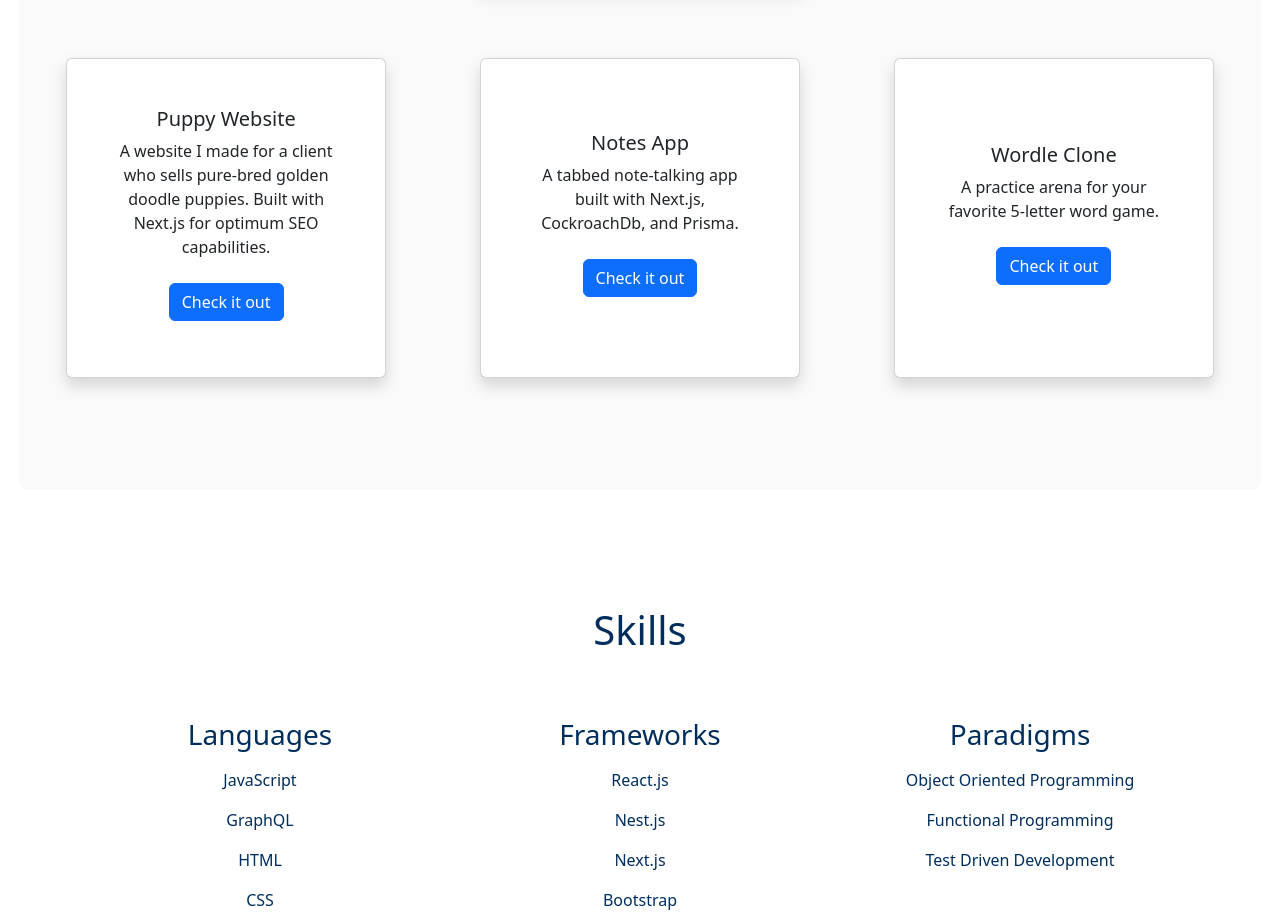
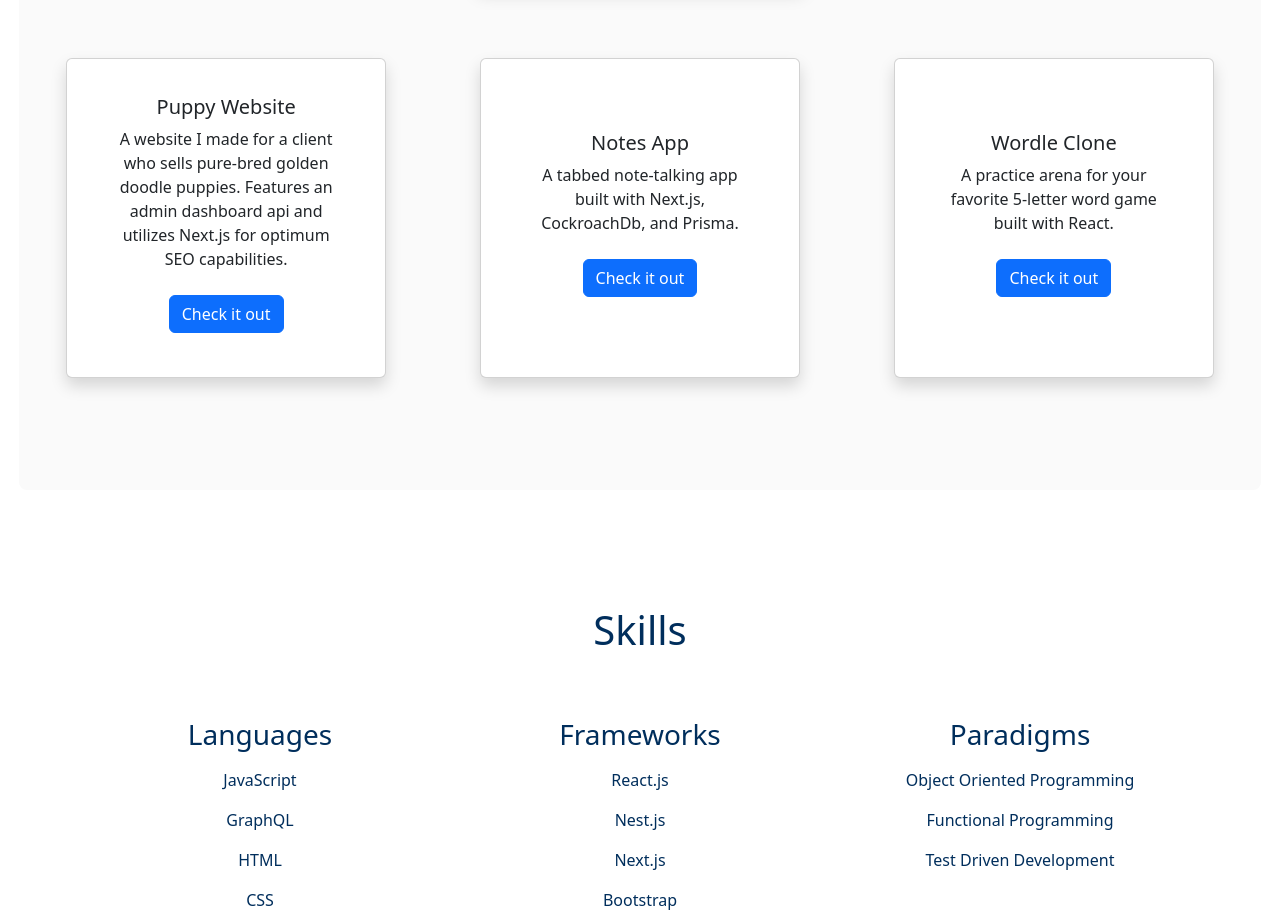
Before and after one commit to j4rola/my-portfolio, a Next.js app: page / in a window 1280 px wide. Shown: the part 980-1904 px from the top of the page. Built offline with nearby package versions, Linux system fonts and the light colour scheme; no server answers.

Commit message:
edits proj descriptions

```diff
--- a/components/Projects.jsx
+++ b/components/Projects.jsx
@@ -1,7 +1,7 @@
 import Card from 'react-bootstrap/Card';
 import Button from 'react-bootstrap/Button';
 import Link from 'next/link';
-import axios from "axios";
+
 
 
 function Projects() {
@@ -19,7 +19,7 @@ function Projects() {
 
                     <Card.Title className='text-center'>Puppy Website</Card.Title>
                     <Card.Text className='text-center'>
-                        A website I made for a client who sells pure-bred golden doodle puppies. Built with Next.js for optimum SEO capabilities.
+                        A website I made for a client who sells pure-bred golden doodle puppies. Features an admin dashboard api and utilizes Next.js for optimum SEO capabilities.
                     </Card.Text>
                     <div className='flexy flex-nowrap'>
 
@@ -52,7 +52,7 @@ function Projects() {
 
                     <Card.Title>Wordle Clone</Card.Title>
                     <Card.Text className='text-center'>
-                        A practice arena for your favorite 5-letter word game.
+                        A practice arena for your favorite 5-letter word game built with React.
                     </Card.Text>
 
                     <div className='flexy flex-nowrap'>
```
